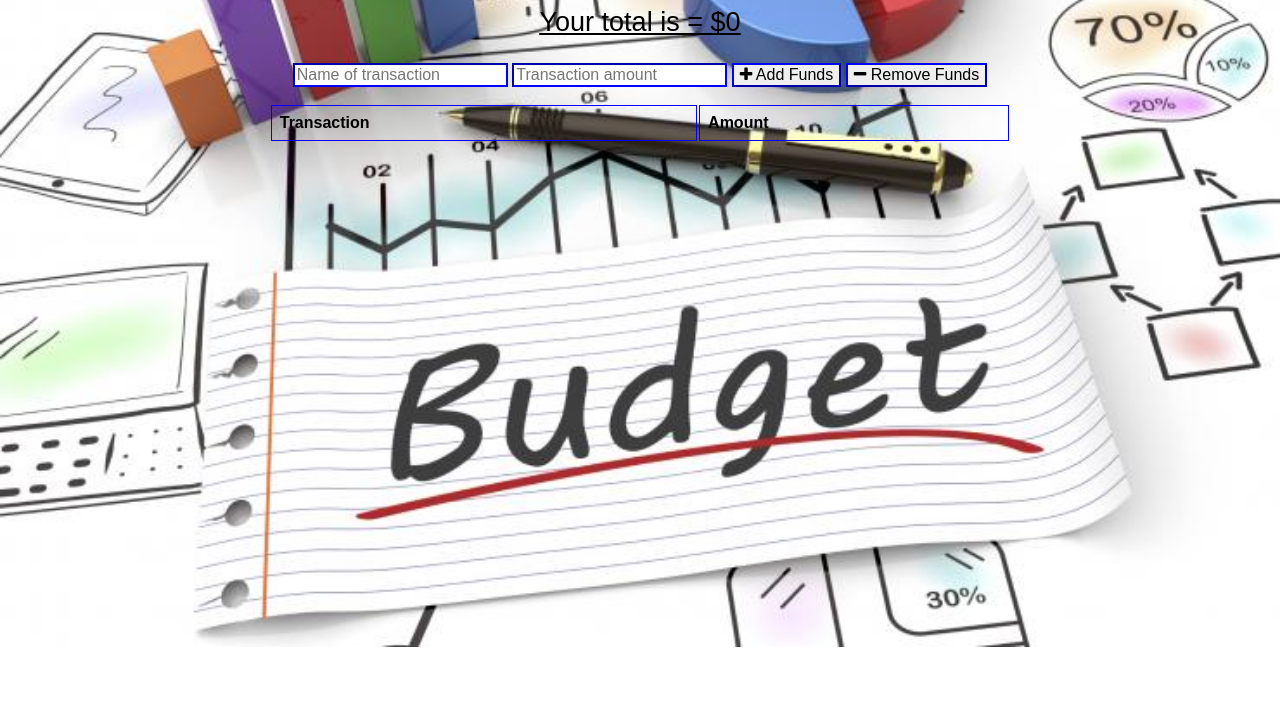
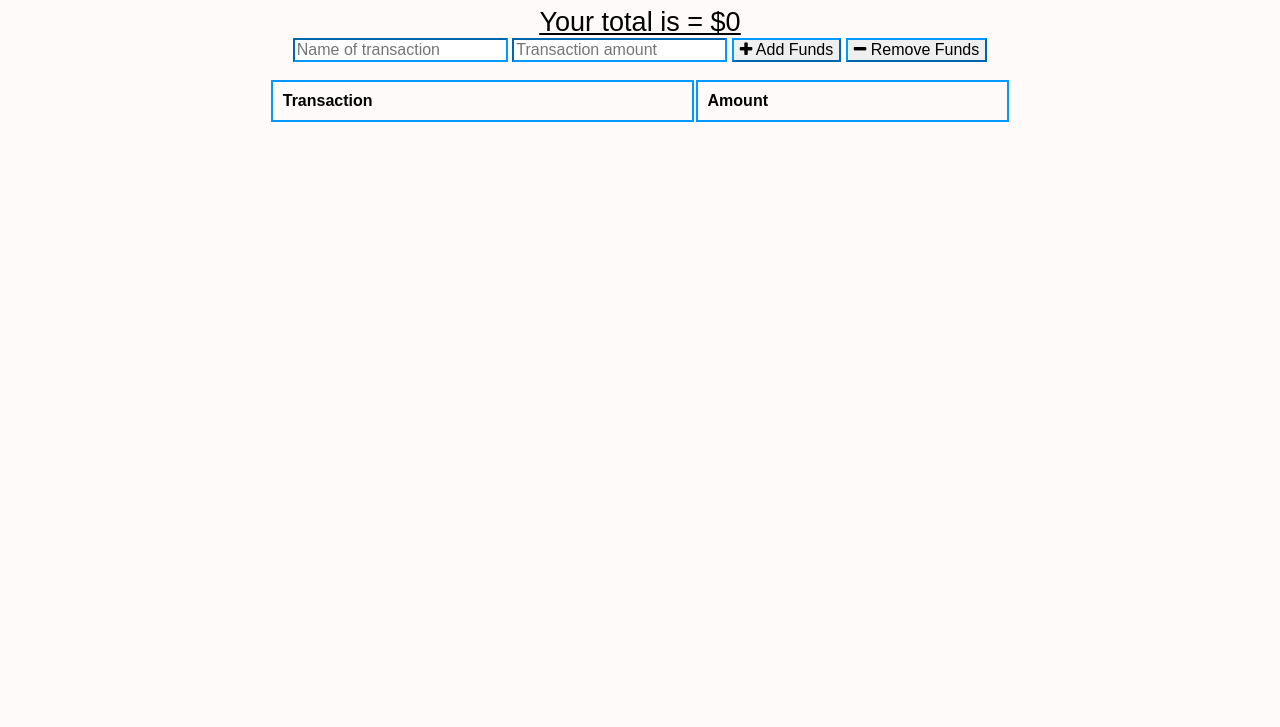
Before and after one commit to shivani261979/Offline_budgetTracker, a website: page public/index.html in a window 1280 px wide. Shown: the part 73-800 px from the top of the page. Drawn offline with nearby package versions, Linux system fonts and the light colour scheme; no server answers.

Commit message:
offline budget

```diff
--- a/public/index.html
+++ b/public/index.html
@@ -13,6 +13,16 @@
 
 
   <title>Your Personal Budget Tracker</title>
+
+  <style>
+  body {
+  font-size: 100%;
+  font-family: Arial;
+  /* background-image: url(/assets/budget - iStock_000041295790_Large.jpg); */
+  background-size: cover;
+  background-repeat: no-repeat;
+}
+  </style>
 </head>
 
 <body>
@@ -24,12 +34,15 @@
       <div class="total">Your total is = $<span id="total">0</span></div>
     </div>
 
-    <div class="form">
+    <!-- <div class="form"> -->
+      <div style="float:left class=form">
+      <form>
       <input type="text" id="t-name" placeholder="Name of transaction" />
       <input type="number" min="0" id="t-amount" placeholder="Transaction amount" />
       <button id="add-btn"><i class="fa fa-plus buttons"></i> Add Funds</button>
       <button id="sub-btn"><i class="fa fa-minus"></i> Remove Funds</button>
       <p class="error"></p>
+      </form>
     </div>
 
     <div class="transactions">
@@ -49,11 +62,13 @@
 
   <script src="https://cdn.jsdelivr.net/npm/chart.js@2.8.0"></script>
   <script src="index.js"></script>
+
+  <!-- Code for offline work -->
   <script>
     if ("serviceWorker" in navigator) {
       window.addEventListener("load", () => {
         navigator.serviceWorker.register("service-worker.js").then(reg => {
-          console.log("We found your service worker file!", reg);
+          console.log("We've found your offline file", reg);
         });
       });
     }
--- a/public/styles.css
+++ b/public/styles.css
@@ -1,20 +1,21 @@
 body {
   font-size: 100%;
   font-family: Arial;
-  background-image: url(/assets/budget\ -\ iStock_000041295790_Large.jpg);
+  /* background-image: url('../assets/budget\ -\ iStock_000041295790_Large.jpg'); */
   background-size: cover;
+  background-color: snow;
   background-repeat: no-repeat;
 }
 
 button, input {
   font-size: 100%;
   font-family: Arial;
-  border-color: blue;
+  border-color: rgb(0, 153, 255);
 }
 
 h1 {
   text-align: center;
-  text-decoration-color: blue;
+  text-decoration-color: rgb(0, 153, 255);
 }
 
 table {
@@ -22,9 +23,9 @@ table {
 }
 
 td, th {
-  border: 1px solid blue;
+  border: 2px solid  rgb(0, 153, 255);
   text-align: left;
-  padding: 8px;
+  padding: 10px;
 }
 
 tr:nth-child(even) {
@@ -44,11 +45,11 @@ tr:nth-child(even) {
 .total {
   font-size: 130%;
   text-decoration: underline;
-  text-shadow: blue;
+  text-shadow:  rgb(0, 153, 255);
 }
 
 .form {
-  margin-top: 25px;
+  margin-top: 35px;
   width: 100%;
 }
 
```
Also changed, not shown: assets/budget - iStock_000041295790_Large.jpg (deleted), 1 other file.
